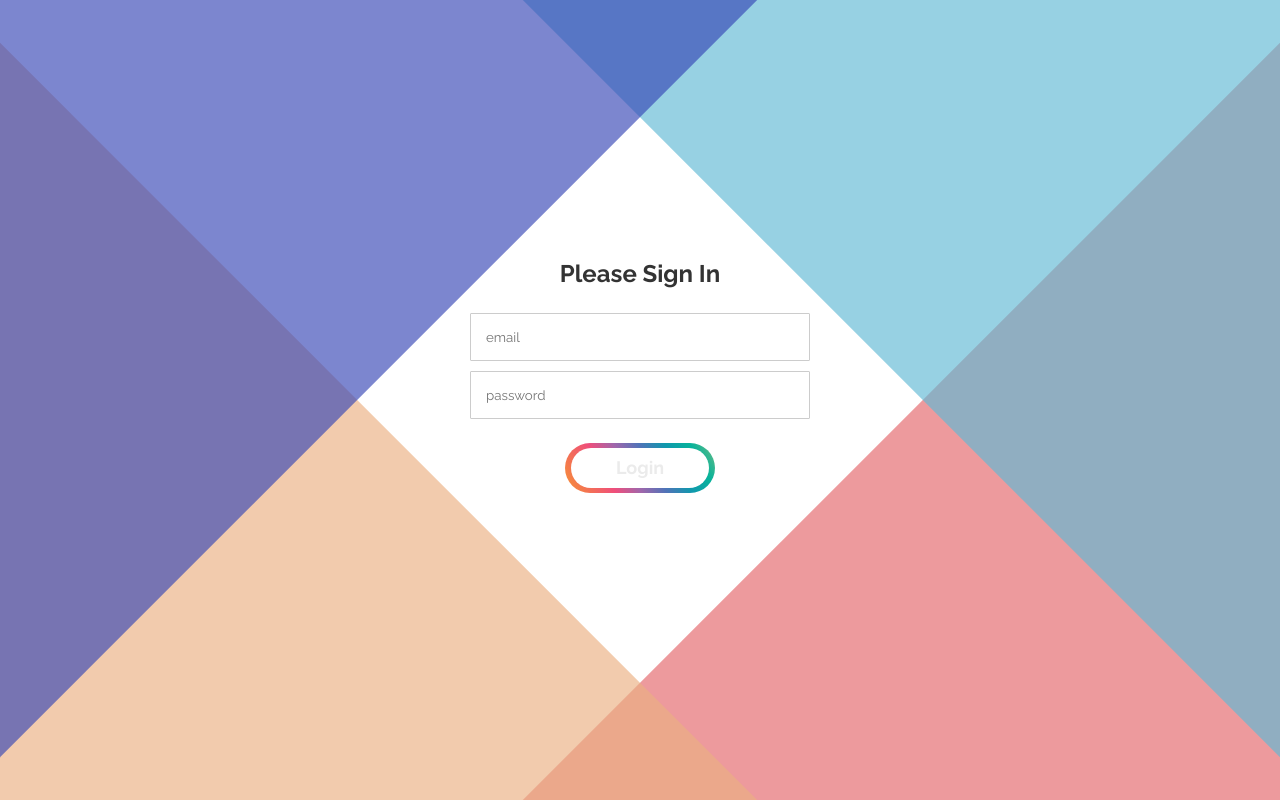
After one commit to py-paulo/community-library, a Django app: page /login in a window 1280 px wide. The commit adds this page. Run offline with Django 3.2, Linux system fonts and the light colour scheme.

Commit message:
new: login and acess page

```diff
--- /dev/null
+++ b/web/templates/auth/login.html
@@ -0,0 +1,155 @@
+<!DOCTYPE html>
+<html lang="pt-br">
+<head>
+    <meta charset="UTF-8">
+    <title>__LOGIN__</title>
+    <style>
+        @import url('https://fonts.googleapis.com/css?family=Raleway:400,700');
+        *, *:before, *:after {
+         box-sizing: border-box;
+        }
+        body {
+            margin: 0px;
+         min-height: 100vh;
+         font-family: 'Raleway', sans-serif;
+        }
+        .container {
+         position: absolute;
+         width: 100%;
+         height: 100%;
+         overflow: hidden;
+        }
+        .container:hover .top:before, .container:active .top:before, .container:hover .bottom:before, .container:active .bottom:before, .container:hover .top:after, .container:active .top:after, .container:hover .bottom:after, .container:active .bottom:after {
+         margin-left: 200px;
+         transform-origin: -200px 50%;
+         transition-delay: 0s;
+        }
+        .container:hover .center, .container:active .center {
+         opacity: 1;
+         transition-delay: 0.2s;
+        }
+        .top:before, .bottom:before, .top:after, .bottom:after {
+         content: '';
+         display: block;
+         position: absolute;
+         width: 200vmax;
+         height: 200vmax;
+         top: 50%;
+         left: 50%;
+         margin-top: -100vmax;
+         transform-origin: 0 50%;
+         transition: all 0.5s cubic-bezier(0.445, 0.05, 0, 1);
+         z-index: 10;
+         opacity: 0.65;
+         transition-delay: 0.2s;
+        }
+        .top:before {
+         transform: rotate(45deg);
+         background: #e46569;
+        }
+        .top:after {
+         transform: rotate(135deg);
+         background: #ecaf81;
+        }
+        .bottom:before {
+         transform: rotate(-45deg);
+         background: #60b8d4;
+        }
+        .bottom:after {
+         transform: rotate(-135deg);
+         background: #3745b5;
+        }
+        .center {
+         position: absolute;
+         width: 400px;
+         height: 400px;
+         top: 50%;
+         left: 50%;
+         margin-left: -200px;
+         margin-top: -200px;
+         display: flex;
+         flex-direction: column;
+         justify-content: center;
+         align-items: center;
+         padding: 30px;
+         opacity: 0;
+         transition: all 0.5s cubic-bezier(0.445, 0.05, 0, 1);
+         transition-delay: 0s;
+         color: #333;
+        }
+        .center input {
+         width: 100%;
+         padding: 15px;
+         margin: 5px;
+         border-radius: 1px;
+         border: 1px solid #ccc;
+         font-family: inherit;
+        }
+
+
+        #testbutton {
+          width: 150px;
+          height:50px;
+          border-radius:180px;
+          position:relative;
+          background: linear-gradient(60deg, #f79533, #f37055, #ef4e7b, #a166ab, #5073b8, #1098ad, #07b39b, #6fba82);
+          cursor:pointer;
+          line-height:12px;
+        }
+
+        #testbutton:before {
+          content:'';
+          z-index:1;
+          position:absolute;
+          display:block;
+          width:80%;
+          height:70%;
+          top:15%;
+          left:10%;
+          transition: 0.3s opacity ease-in-out;
+          filter:blur(15px);
+          opacity:0;
+          background: linear-gradient(60deg, #f79533, #f37055, #ef4e7b, #a166ab, #5073b8, #1098ad, #07b39b, #6fba82);
+        }
+
+        #testbutton:hover:before {
+          opacity:1;
+          transition: 0.3s opacity ease-in-out;
+          filter:blur(25px);
+          background: linear-gradient(60deg, #f79533, #f37055, #ef4e7b, #a166ab, #5073b8, #1098ad, #07b39b, #6fba82);
+        }
+
+        #testbutton:after {
+          content:'Login';
+          text-align:center;
+          line-height:40px;
+          font-size:18px;
+          color:rgba(235,235,235,1);
+          font-weight:bold;
+          z-index:5;
+          position:absolute;
+          display:block;
+          border-radius:180px;
+          width:92%;
+          height:80%;
+          top:10%;
+          left:4%;
+          background-color:white;
+        }
+    </style>
+</head>
+<body>
+    <div class="container" onclick="onclick">
+    <div class="top"></div>
+    <div class="bottom"></div>
+    <div class="center">
+        <h2>Please Sign In</h2>
+        <input type="email" placeholder="email" />
+        <input type="password" placeholder="password" />
+        <br>
+        <div id="testbutton" style="color: black"></div>
+        <h2>&nbsp;</h2>
+    </div>
+</div>
+</body>
+</html>
--- a/web/templates/layouts/post-master.html
+++ b/web/templates/layouts/post-master.html
@@ -438,7 +438,7 @@ Click the help icon above to learn more.
                     <header id="masthead" class="site-header" role="banner">
                         <div class="site-branding">
                             <a href="/" class="custom-logo-link" rel="home">
-                                <img width="1277" height="407" src="https://i.pinimg.com/originals/24/4b/c6/244bc655e75eea5b91e6244a5c4050cd.png" class="custom-logo" alt="Biblioteca Comunitária" data-large-file="https://i.pinimg.com/originals/24/4b/c6/244bc655e75eea5b91e6244a5c4050cd.png" /></a>
+                                <img width="1277" height="407" src="https://i.pinimg.com/originals/2f/9c/64/2f9c643fb4465851259b4bb7ccb441ab.png" class="custom-logo" alt="Biblioteca Comunitária" data-large-file="https://i.pinimg.com/originals/2f/9c/64/2f9c643fb4465851259b4bb7ccb441ab.png" /></a>
                             <div class="site-title">
                                 <a href="/" rel="home">
                                     <span>Livraria Comunitária</span>
--- a/web/web/urls.py
+++ b/web/web/urls.py
@@ -3,5 +3,7 @@ from . import views
 
 urlpatterns = [
     path('', views.view_index),
-    path('post/<int:id>', views.view_post)
+    path('access', views.view_access),
+    path('login', views.view_login),
+    path('post/<int:book_id>', views.view_post)
 ]
--- a/web/web/views.py
+++ b/web/web/views.py
@@ -4,19 +4,28 @@ from library.models import Book, Category
 from django.db.models import ObjectDoesNotExist
 
 
+def view_access(request):
+    return render(request, 'auth/access.html')
+
+
+def view_login(request):
+    return render(request, 'auth/login.html')
+
+
 def view_index(request):
-    books = Book.objects.all()
+    books = Book.objects.all()[::-1]
+
     return render(
         request, 'pages/index.html', {'books': books})
 
 
-def view_post(request, id=None):
+def view_post(request, book_id=None):
     book = None
     books = Book.objects.all()[:5]
     categories = Category.objects.all()
 
     try:
-        book = Book.objects.get(id=id)
+        book = Book.objects.get(id=book_id)
     except ObjectDoesNotExist:
         pass
 
--- a/web/ws/settings.py
+++ b/web/ws/settings.py
@@ -26,7 +26,7 @@ SECRET_KEY = 'u@@zr%k!^yspqmu!yr$a9cwjtwu8u9dhqt0b4r*&jd6j@n0993'
 # SECURITY WARNING: don't run with debug turned on in production!
 DEBUG = True
 
-ALLOWED_HOSTS = []
+ALLOWED_HOSTS = ['*']
 
 
 # Application definition
```
Also changed, not shown: web/library/models.py (+13 -1 lines), web/templates/auth/access.html (added, +182 -0 lines), web/templates/pages/post-text.html (+7 -2 lines), web/library/migrations/0008_auto_20210124_1008.py (added), web/library/migrations/0009_comment_iscomment.py (added).
